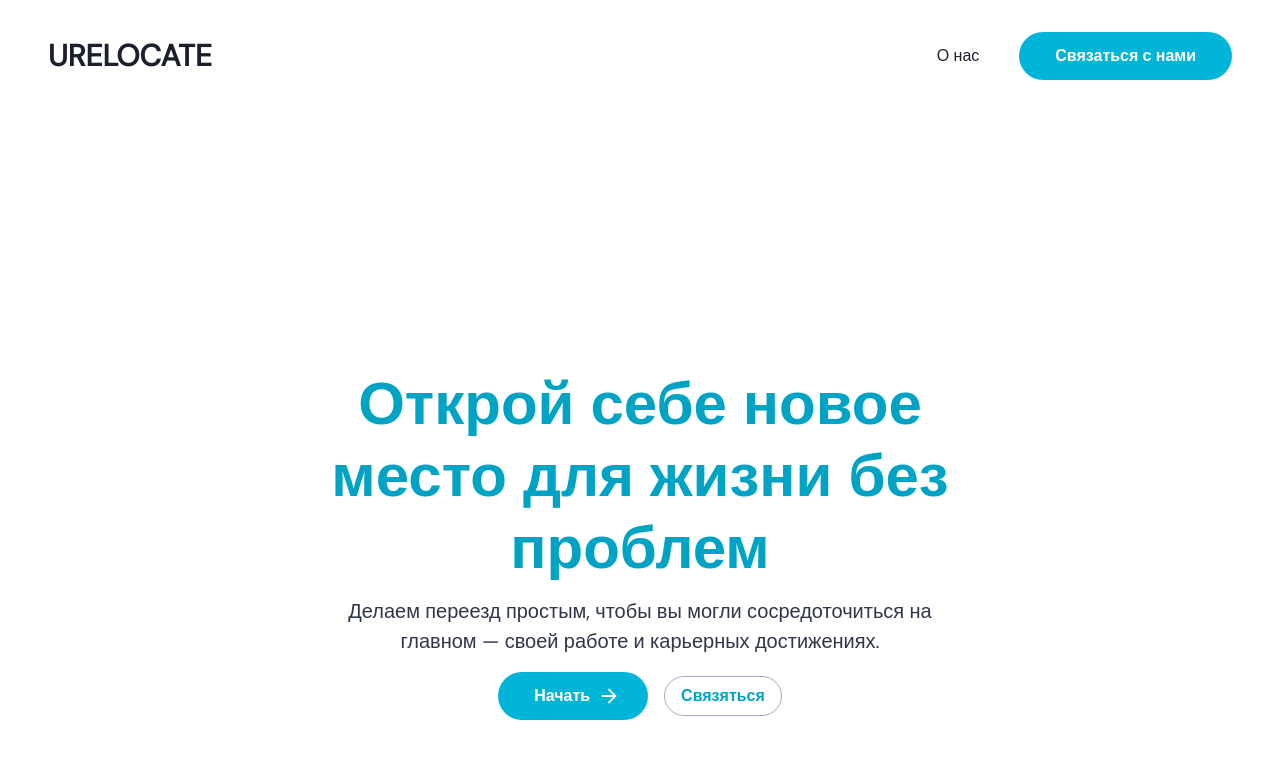
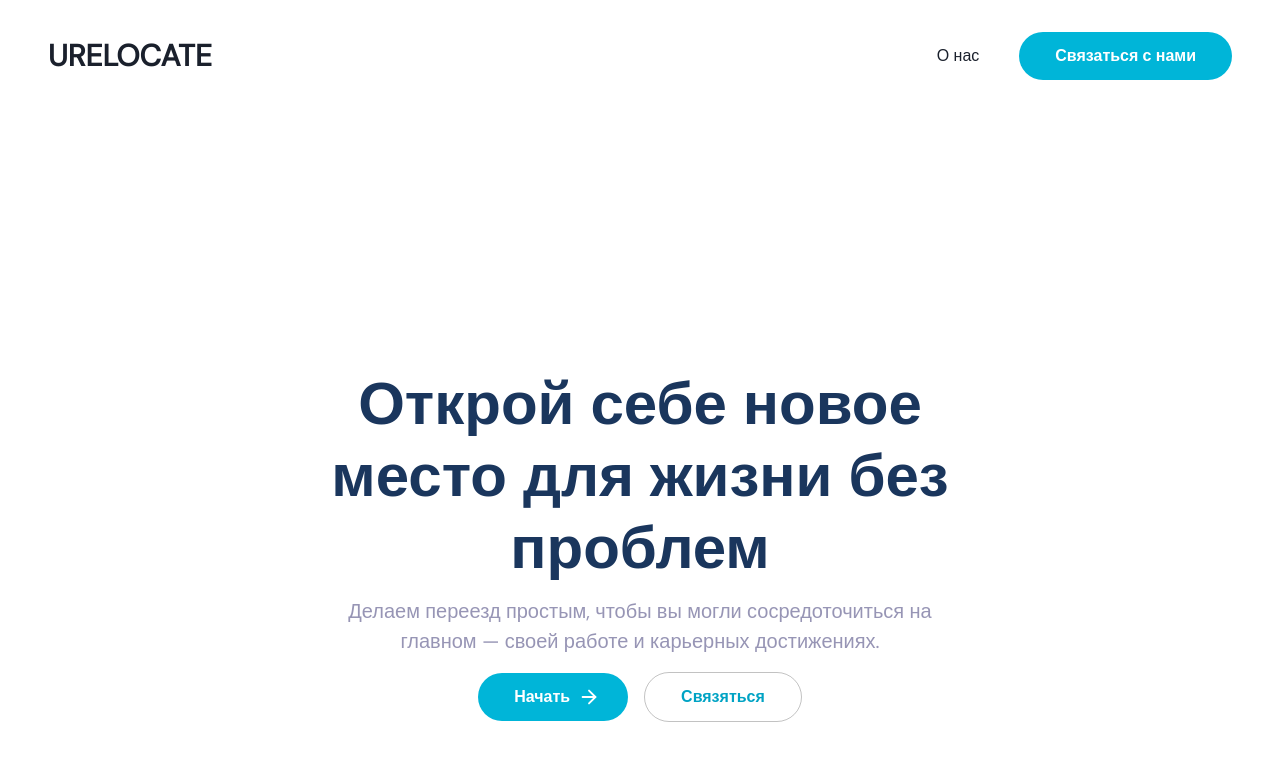
Before and after one commit to goldic342/urelocate-v2, a React (Vite) app in the folder frontend/: page / in a window 1280 px wide. Shown: the top 760 px of the page. Built offline with nearby package versions, Linux system fonts and the light colour scheme.

Commit message:
Add new color to theme

```diff
--- a/frontend/src/theme/theme.js
+++ b/frontend/src/theme/theme.js
@@ -24,6 +24,9 @@ const components = {
         color: 'cyan.600',
         fontWeight: 'semibold'
       },
+      sub: {
+        color: 'stone.800'
+      },
       default: {
         color: 'gray.500'
       }
@@ -37,7 +40,7 @@ const components = {
     },
     variants: {
       primary: {
-        color: 'cyan.600',
+        color: 'blue.900',
         fontWeight: 'bold'
       },
       bold: {
@@ -55,6 +58,7 @@ const components = {
     baseStyle: {
       borderRadius: 'full',
       transition: transitions.hover,
+      // Why paddings not working here??
       _focus: {
         boxShadow: 'outline'
       },
@@ -76,7 +80,9 @@ const components = {
         }
       },
       outline: {
-        borderColor: 'gray.400',
+        px: 9,
+        py: 6,
+        borderColor: 'blackAlpha.400',
         color: 'cyan.600',
         _hover: {
           bg: 'cyan.50'
@@ -99,7 +105,12 @@ const components = {
 
 const theme = extendTheme({
   components,
-  fonts
+  fonts,
+  colors: {
+    stone: {
+      800: '#9795B5'
+    }
+  }
 })
 
 export default theme
```
